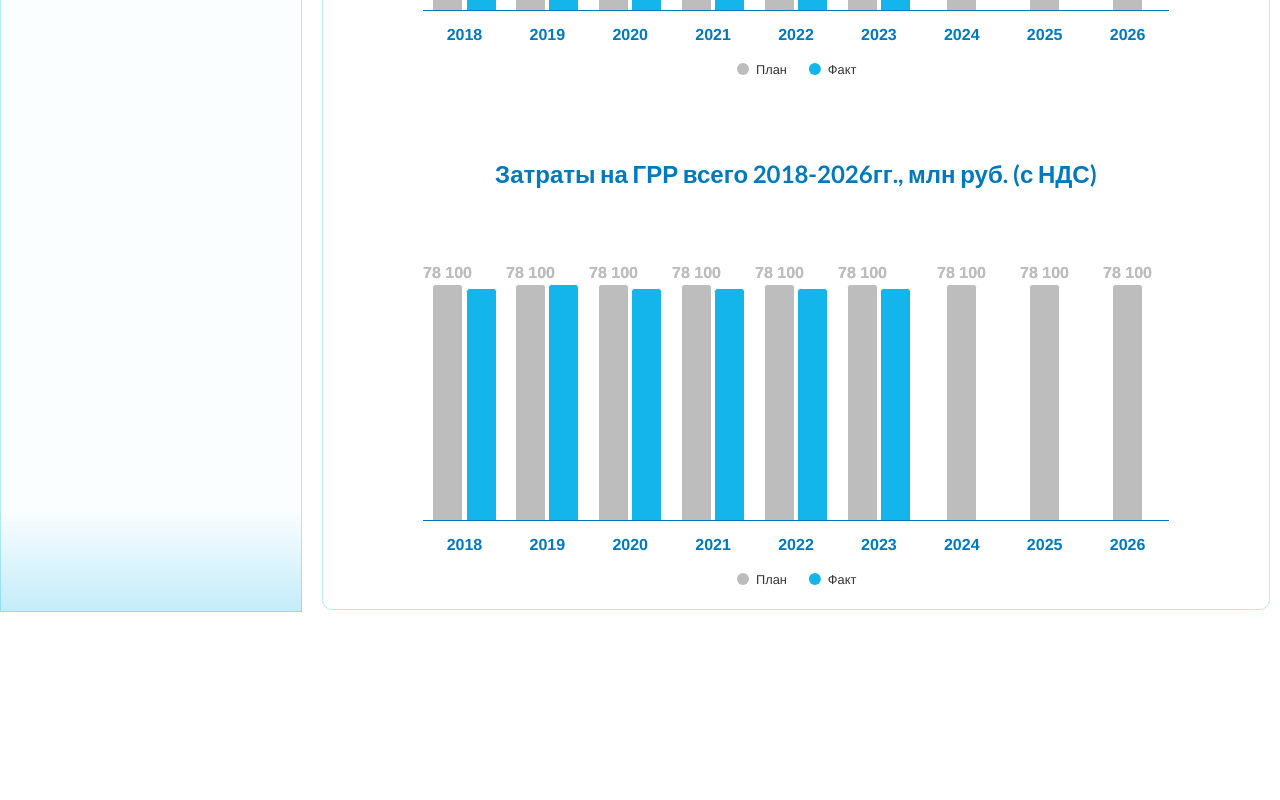
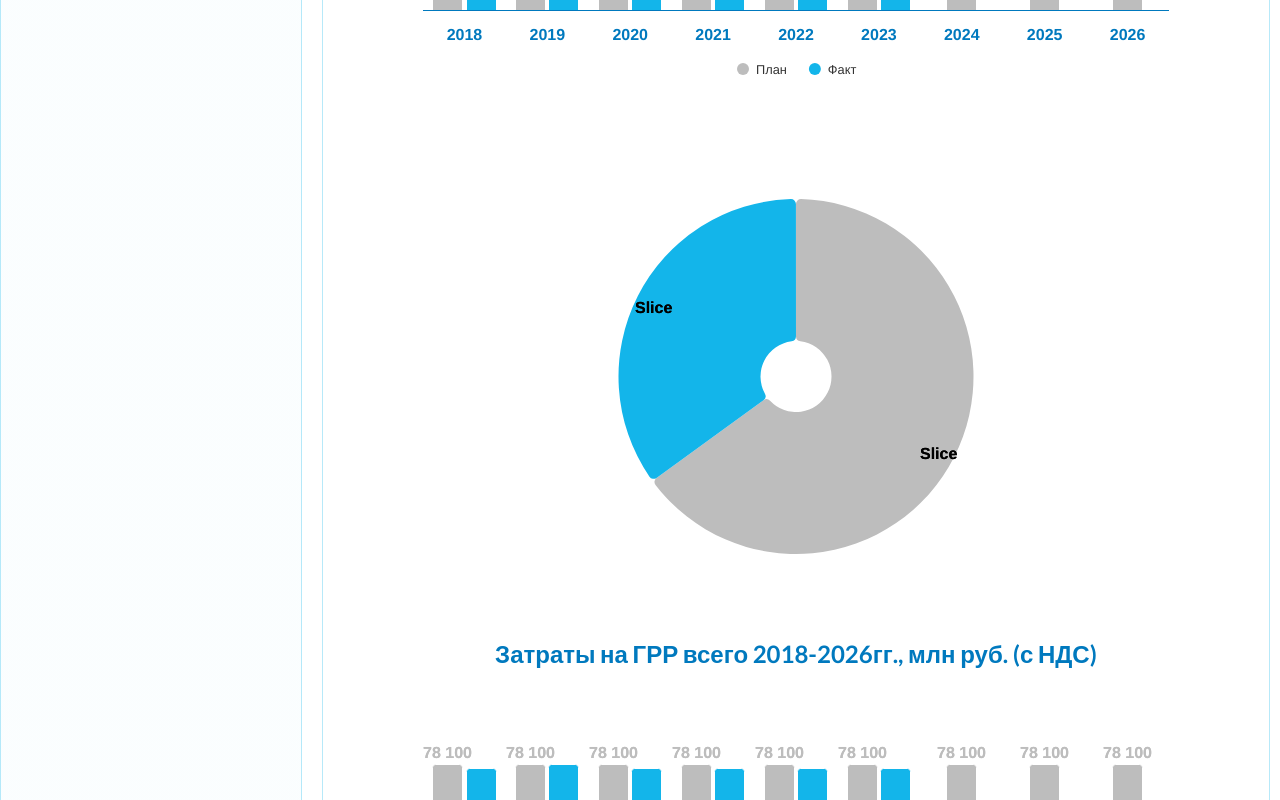
Before and after one commit to 381706-1KolesovaChristina/highcharts, a React (Create React App) app in the folder app/: page /chart2 in a window 1280 px wide. Shown: the part 520-1320 px from the top of the page. Before the commit the page ends 1132 px from the top, so only its background shows below. Built offline with nearby package versions, Linux system fonts and the light colour scheme.

Commit message:
02/07
pie chart try

```diff
--- a/app/src/components/charts/chartBar/chartBar.jsx
+++ b/app/src/components/charts/chartBar/chartBar.jsx
@@ -101,7 +101,7 @@ const ChartBar = (props) => {
     }
     return (
         <div>
-            <div className={s.section2}>
+            <div className={s.section}>
                 <div className={s.label}>{props.data.label}</div>
                 <div className={s.sabLabel}>
                     <div>{props.data.name[0]}</div>
--- a/app/src/components/charts/chartBar/chartBar.module.css
+++ b/app/src/components/charts/chartBar/chartBar.module.css
@@ -11,7 +11,7 @@
     padding: 0 10px;
 }
 
-.section2 {
+.section {
     display: flex;
     flex-direction: column;
 }
--- /dev/null
+++ b/app/src/components/charts/chartPie/chartPie.jsx
@@ -0,0 +1,98 @@
+import Highcharts from 'highcharts' //, { chart, color }
+import HighchartsReact from 'highcharts-react-official'
+import s from './chartPie.module.css'
+
+const ChartPie = (props) => {
+    debugger;
+    const options = {
+        chart: {
+            type: 'pie',
+            //width: 1400,
+            //
+            // height: 400
+        },
+        credits: {
+            enabled: false,
+        },
+        title: {
+            text: undefined,
+        },
+        // xAxis: {
+        //     lineColor: 'rgba(0, 121, 190, 1)',
+        //     categories: props.data.categories,//['2018', '2019', '2020', '2021', '2022', '2023', '2024', '2025', '2026'],
+        //     labels: {
+        //         style: {
+        //             color: 'rgba(0, 121, 190, 1)',
+        //             fontSize: '16px',
+        //             fontWeight: 'bold'
+        //         }
+        //     }
+        // },
+        // yAxis: {
+        //     visible: false //скрыть ось
+        // },
+        plotOptions: {
+            series: {
+                minPointSize: 10,
+                innerSize: '20%',
+                zMin: 0,
+                borderRadius: 5,
+                borderWidth: 0,
+                // colorByPoint: true,
+                dataLabels: {
+                    enabled: true,
+                    inside: false,
+                    distance: '-10%',
+                    style: {
+                        fontSize: '16px',
+                        textOutline: "0px"//белая обводка лейблов
+                    },
+                    connectorWidth: 0
+                },
+                // groupPadding: 0.1, //*расстояние между категориями столбцов
+                // pointPadding: 0.05 //*расстояние между столбцами внутри категории
+            }
+        },
+        series: [
+            {
+
+                name: props.data.name,//'План',
+                data: props.data.data,//[78100, 78100, 78100, 78100, 78100, 78100, 78100, 78100, 78100],
+                colors: props.data.color,//'#BDBDBD',
+                // centerInCategory: true, //*центрирование по категориям игнорируя пустые точки. false- резерв места для пустых точек
+                // dataLabels: {
+                //     style: {
+                //         color: props.data.color[0],//'#BDBDBD',
+                //     },
+                // },
+            },
+            // {
+            //     name: props.data.name[1],//'Факт',
+            //     data: props.data.data[1],//[76900, 78100, 76900, 76900, 76900, 76900],
+            //     color: props.data.color[1],//'#13B5EA',
+            //     centerInCategory: true,
+            //     dataLabels: {
+            //         style: {
+            //             color: props.data.color[1],//'#13B5EA',
+            //         },
+            //     },
+            // }
+        ],
+
+    };
+
+    return (
+        <div className={s.section1}>
+            <div className={s.label}>{props.data.label}</div>
+            <div className={s.chart}>
+                <HighchartsReact
+                    highcharts={Highcharts}
+                    constructorType={'chart'}
+                    options={options}
+                />
+            </div>
+        </div>
+    );
+}
+
+export default ChartPie;
--- /dev/null
+++ b/app/src/components/charts/chartPie/chartPie.module.css
@@ -0,0 +1,18 @@
+.chart {
+    background-color: #fff;
+}
+
+.label {
+    font-family: 'Lato', sans-serif;
+    font-size: 24px;
+    color: #0079BE;
+    font-weight: bold;
+    text-align: center;
+    padding: 20px;
+}
+
+.section1 {
+    display: flex;
+    flex-direction: column;
+    /* gap: ; */
+}
--- a/app/src/components/pages/pageCPP2D/pageCPP2D.jsx
+++ b/app/src/components/pages/pageCPP2D/pageCPP2D.jsx
@@ -1,4 +1,5 @@
 import ChartColumn from '../../charts/chartColumn/chartColumn';
+import ChartPie from '../../charts/chartPie/chartPie';
 import s from './pageCPP2D.module.css'
 
 
@@ -6,7 +7,9 @@ const PageCPP2D = (props) => {
     return (
         <div className={s.charts}>
             <ChartColumn data={props.data.chartColumnOne} />
+            <ChartPie data={props.data.chartPieOne} />
             <ChartColumn data={props.data.chartColumnTwo} />
+
         </div>
     )
 }
--- a/app/src/data.js
+++ b/app/src/data.js
@@ -42,6 +42,13 @@ let state = {
             color: ['#BDBDBD', '#13B5EA'],
             label: 'Затраты на ГРР всего 2018-2026гг., млн руб. (с НДС)',
         },
+        chartPieOne: {
+            categories: ['ПАО "Газпром"', 'ДО'],
+            name: ['ПАО "Газпром"', 'ДО'],
+            data: [65, 35],
+            color: ['#BDBDBD', '#13B5EA'],
+
+        }
     },
 
 }
```
